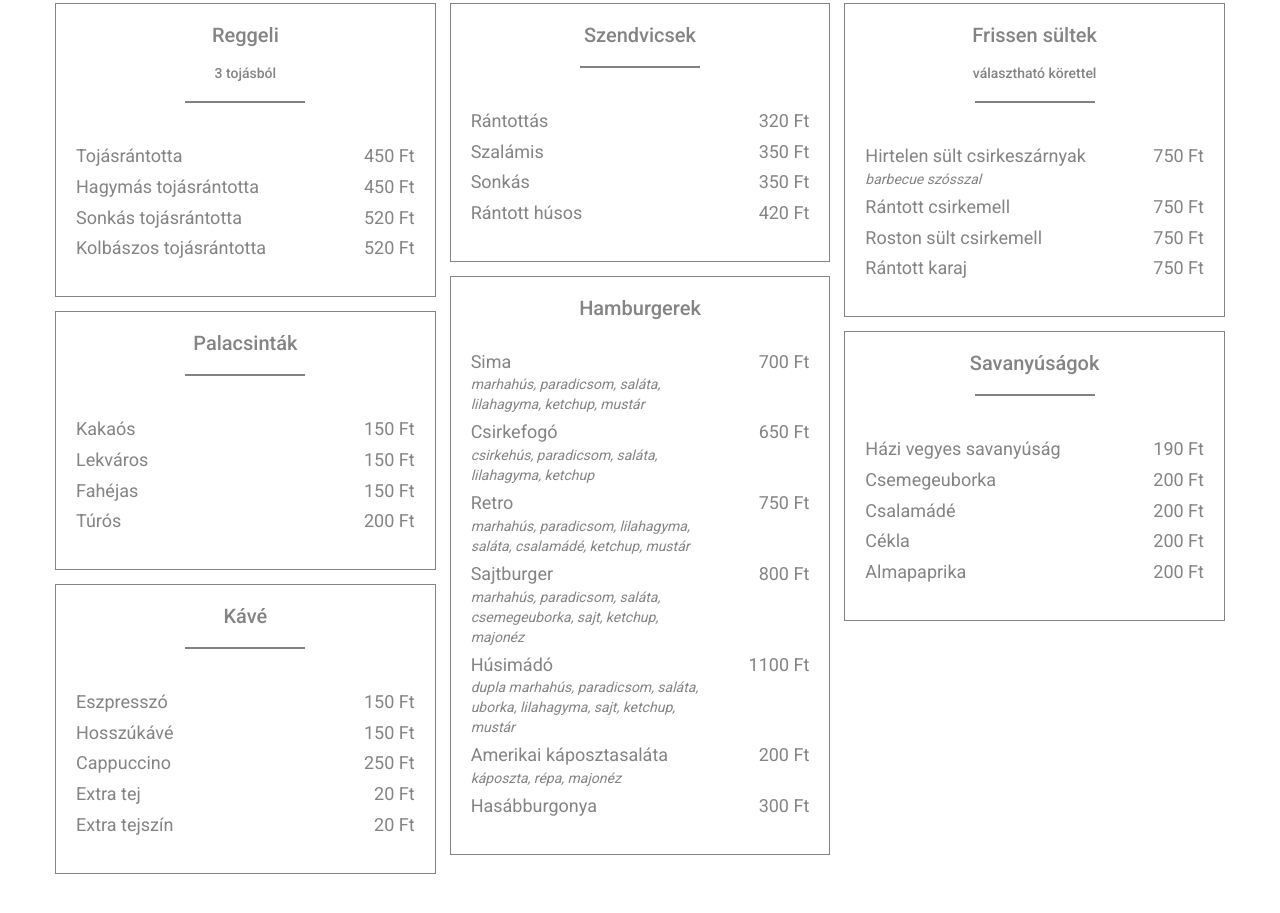
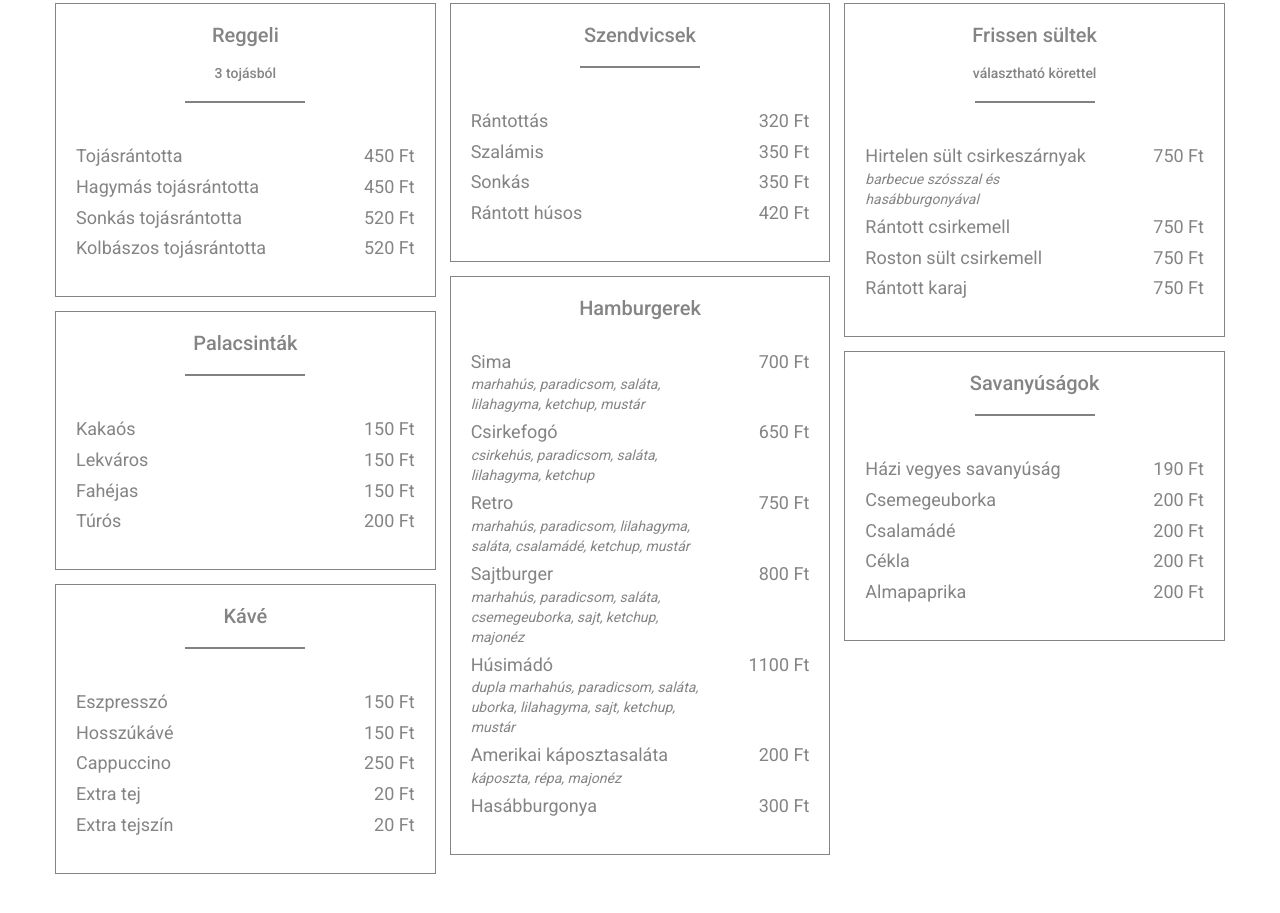
Before and after one commit to schwarzkopfb/flamo, a website: page index.html in a window 1280 px wide. Shown: the part 1915-2828 px from the top of the page. Drawn offline with Linux system fonts and the light colour scheme.

Commit message:
javítás

```diff
--- a/index.html
+++ b/index.html
@@ -277,7 +277,7 @@
 					<ul>
 						<li>
 							Hirtelen sült csirkeszárnyak <span class="price">750</span>
-							<span class="description">barbecue szósszal</span>
+							<span class="description">barbecue szósszal és hasábburgonyával</span>
 						</li>
 						<li>Rántott csirkemell <span class="price">750</span></li>
 						<li>Roston sült csirkemell <span class="price">750</span></li>
```
